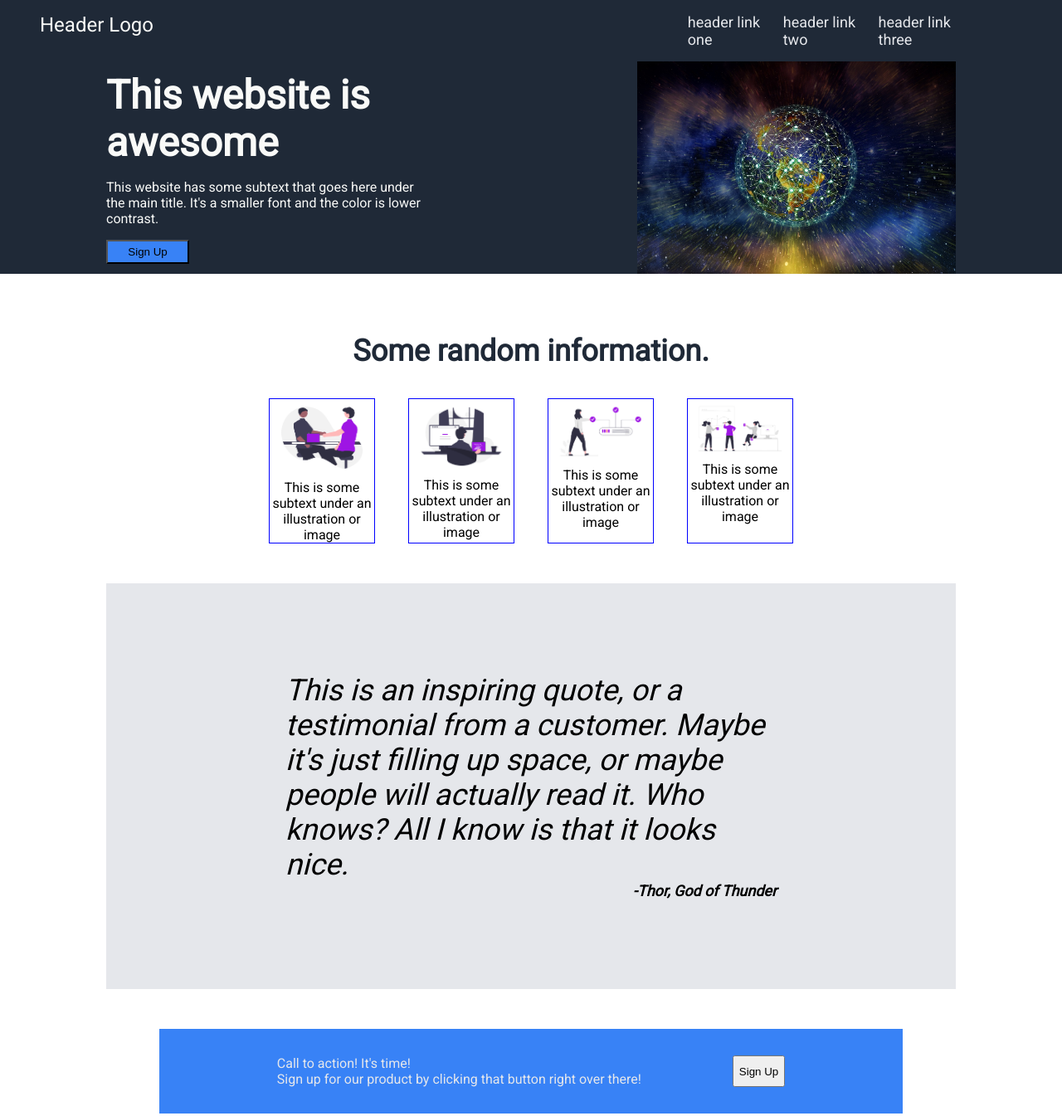
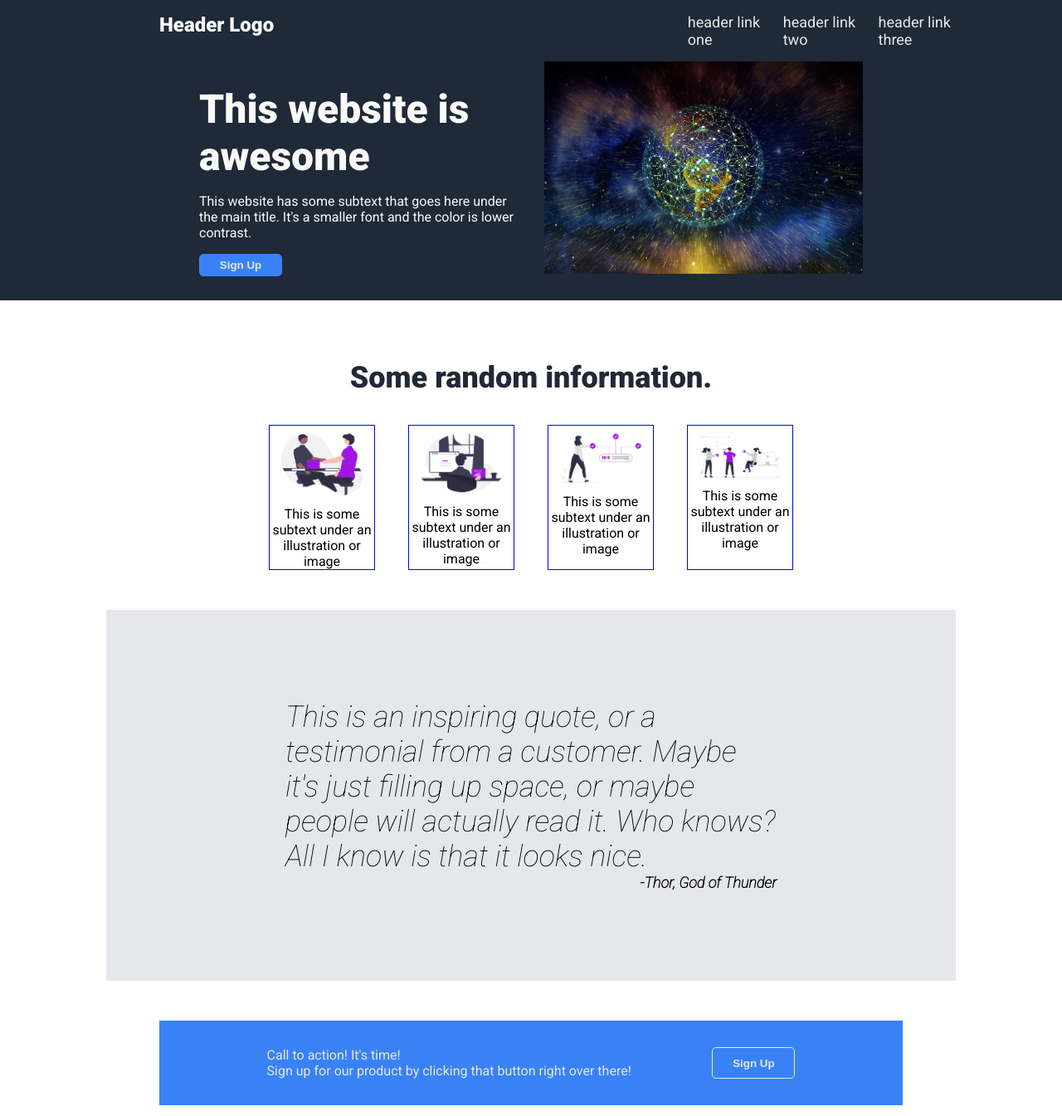
Before and after one commit to jettgroup/landing-page, a plain HTML site: page index.html in a window 1280 px wide. Shown: the top 1345 px of the page at 83% size. Drawn offline with Linux system fonts and the light colour scheme.

Commit message:
added more styling

```diff
--- a/index.html
+++ b/index.html
@@ -7,7 +7,7 @@
     <title>Landing Page Project</title>
     <link rel="preconnect" href="https://fonts.googleapis.com">
     <link rel="preconnect" href="https://fonts.gstatic.com" crossorigin>
-    <link href="https://fonts.googleapis.com/css2?family=Roboto&display=swap" rel="stylesheet">
+    <link href="https://fonts.googleapis.com/css2?family=Roboto:ital,wght@0,400;0,700;0,900;1,100&display=swap" rel="stylesheet">
     <link rel="stylesheet" href="styles.css">
 </head>
 <body>
--- a/styles.css
+++ b/styles.css
@@ -34,6 +34,8 @@ html {
   .header-container h2 {
       font-size: 24px;
       color: #F9FAF8;
+      font-weight: 900;
+      margin-left: 6em;
   }
 
   nav {
@@ -54,7 +56,8 @@ html {
       background-color: #1F2937;
       color: #F9FAF8;
       display: flex;
-      justify-content: space-around;
+      justify-content: center;
+      gap: 2em;
   }
 
   .top-container {
@@ -74,10 +77,16 @@ html {
       width: 100px;
       padding: 5px;
       background-color: #3882F6;
+      border: 1px solid #3882F6;
+      border-radius: 5px;
+      color: #E5E7EB;
+      font-weight: 800;
   }
+
   .hero-img {
       width: 30%;
       height: auto;
+      margin-bottom: 2em;
   }
 
   .middle-heading {
@@ -114,7 +123,7 @@ html {
   .thor {
       text-align: right;
       font-size: 18px;
-      font-weight: 800;
+      font-weight: 900;
   }
 
   .cta-box {
@@ -126,3 +135,13 @@ html {
       width: 70%;
       margin: 3em auto;
   }
+
+  .bottom-btn {
+    width: 100px;
+    padding: 5px;
+    background-color: #3882F6;
+    border: 1px solid #E5E7EB;
+    border-radius: 5px;
+    color: #E5E7EB;
+    font-weight: 800;
+}
```
